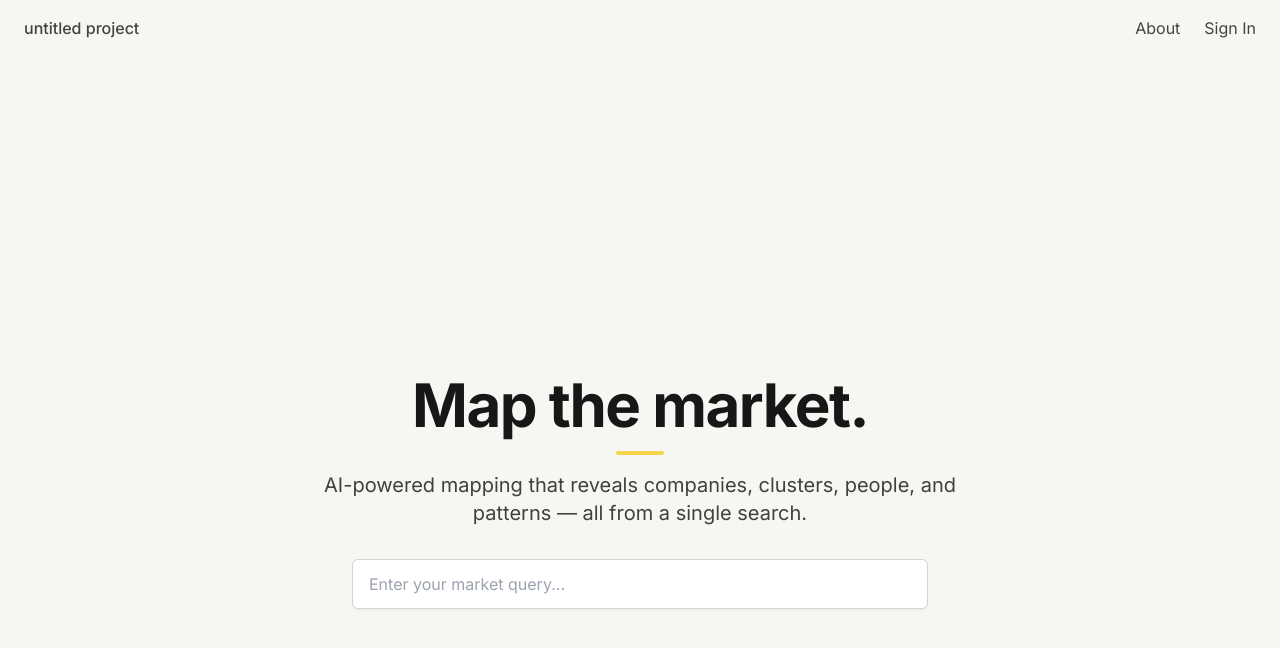
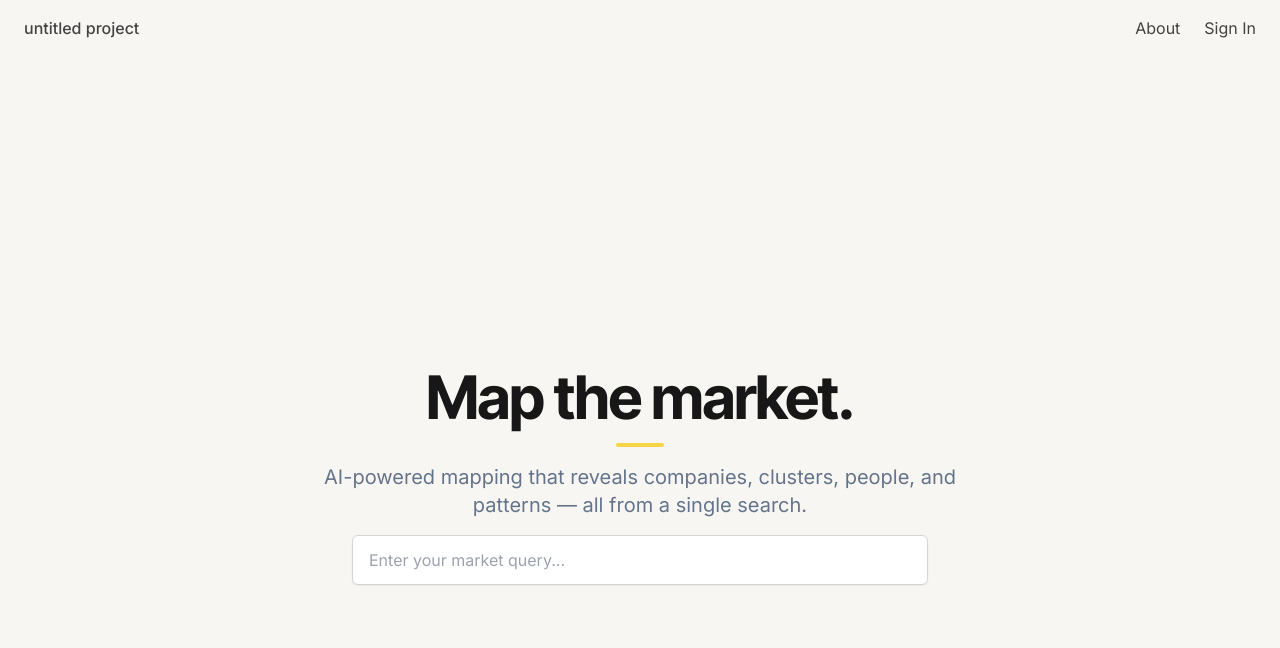
Before and after one commit to r-nepomuceno/untitled-project, a Next.js app: page / in a window 1280 px wide. Shown: the top 648 px of the page. Built offline with nearby package versions, Linux system fonts and the light colour scheme.

Commit message:
style(ui): integrate new font styles and adjust layout in Home component

```diff
--- a/app/globals.css
+++ b/app/globals.css
@@ -1,9 +1,13 @@
+@import url('https://fonts.googleapis.com/css2?family=Inter+Tight:wght@400;500;600;700;800&family=Inter:wght@400;500;600&display=swap');
+
 @tailwind base;
 @tailwind components;
 @tailwind utilities;
 
 @layer base {
   :root {
+    --font-headline: "Inter Tight", sans-serif;
+    --font-body: "Inter", sans-serif;
     --background: 0 0% 100%;
     --foreground: 222.2 84% 4.9%;
     --card: 0 0% 100%;
@@ -58,6 +62,10 @@
   }
   body {
     @apply bg-background text-text-primary;
+    font-family: var(--font-body);
+  }
+  h1, h2, .headline {
+    font-family: var(--font-headline);
   }
 }
 
@@ -78,4 +86,9 @@
     inset: 0;
     z-index: -1;
   }
+
+  .upper-label {
+    @apply text-xs uppercase tracking-wide;
+    color: hsl(var(--muted-foreground));
+  }
 }
--- a/app/page.tsx
+++ b/app/page.tsx
@@ -29,10 +29,10 @@ export default function Home() {
       </nav>
 
       {/* Hero Section */}
-      <main className="relative z-10 flex-1 flex flex-col items-center justify-center px-6">
-        <div className="flex flex-col items-center text-center mt-24 md:mt-32">
+      <main className="relative z-10 flex-1 flex flex-col items-center justify-center px-6 pt-24">
+        <div className="flex flex-col items-center text-center">
           {/* Headline */}
-          <h1 className="text-4xl md:text-6xl font-bold text-neutral-900 tracking-tight">
+          <h1 className="text-5xl md:text-6xl font-bold tracking-tight leading-[1.1] text-neutral-900">
             Map the market.
           </h1>
 
@@ -40,12 +40,12 @@ export default function Home() {
           <div className="w-12 h-1 bg-accent rounded-full mt-4" />
 
           {/* Subheadline */}
-          <p className="max-w-2xl mt-4 text-neutral-700 text-lg md:text-xl leading-relaxed">
+          <p className="max-w-2xl mt-4 text-lg md:text-xl text-muted-foreground leading-relaxed">
             AI-powered mapping that reveals companies, clusters, people, and patterns — all from a single search.
           </p>
 
           {/* Search Bar */}
-          <div className="mt-8 w-full">
+          <div className="mt-4 w-full">
             <SearchBar />
           </div>
         </div>
```
